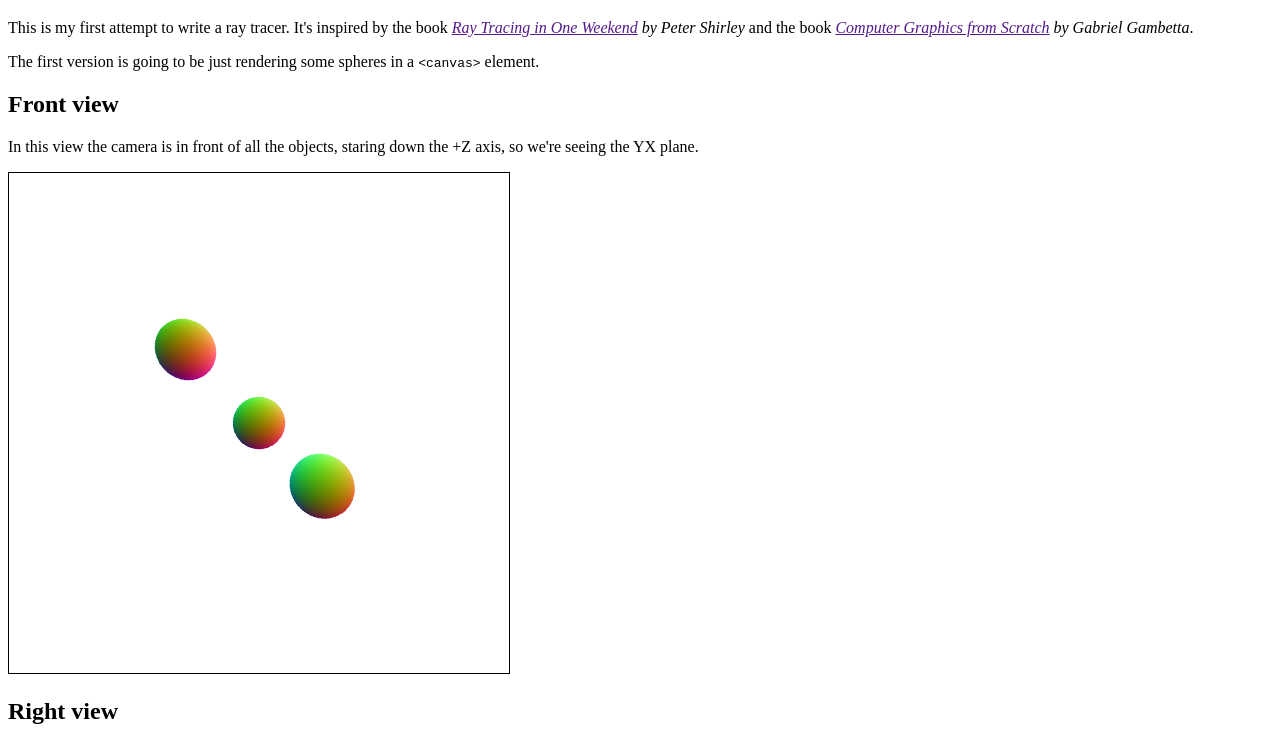
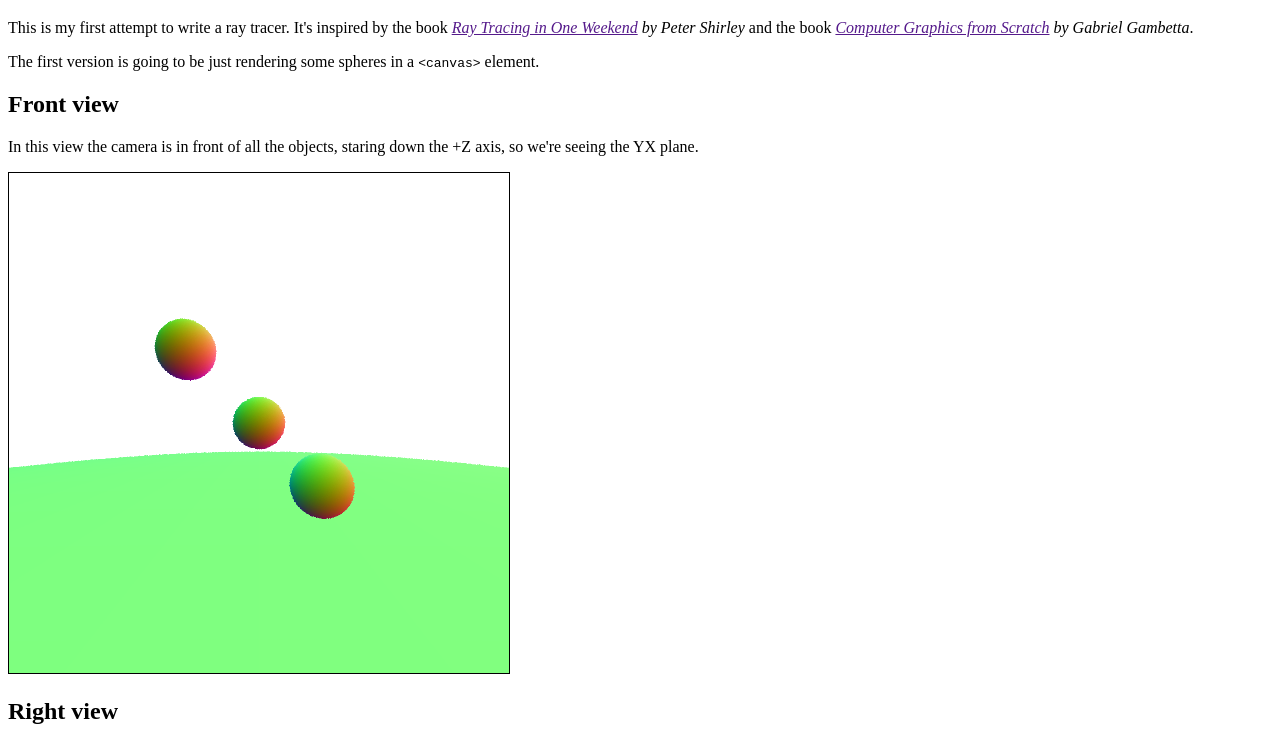
Before and after one commit to bstone100/js-ray-tracer, a website: page index.html in a window 1280 px wide. Shown: the part 61-800 px from the top of the page. Drawn offline with Linux system fonts and the light colour scheme.

Commit message:
add a floor sphere and fixed a bug by ignoring negative t values

```diff
--- a/index.html
+++ b/index.html
@@ -169,40 +169,26 @@
                     a: 255
                 },
                 type: "sphere"
+            },
+            // this sphere will act as the floor, underneath the other spheres
+            {
+                name: "floor",
+                center: {
+                    x: 0,
+                    y: -101,
+                    z: 0
+                },
+                radius: 100,
+                color: {
+                    r: 255,
+                    g: 255,
+                    b: 0,
+                    a: 255
+                },
+                type: "sphere"
             }
         ];
 
-        // let's define the viewport with two points so that its plane is implied
-        // const viewport = {
-        //     topLeft: {
-        //         x: -1.0,
-        //         y: 1.0,
-        //         z: 1.0
-        //     },
-        //     bottomRight: {
-        //         x: 1.0,
-        //         y: -1.0,
-        //         z: 1.0
-        //     },
-        //     get top() {
-        //         return this.topLeft.y;
-        //     },
-        //     get bottom() {
-        //         return this.bottomRight.y;
-        //     },
-        //     get left() {
-        //         return this.topLeft.x;
-        //     },
-        //     get right() {
-        //         return this.bottomRight.x;
-        //     },
-        //     get height() {
-        //         return this.top - this.bottom;
-        //     },
-        //     get width() {
-        //         return this.right - this.left;
-        //     }
-        // };
 
         function dot(vec1, vec2) {
             return (vec1.x * vec2.x) + (vec1.y * vec2.y) + (vec1.z * vec2.z);
@@ -285,7 +271,7 @@
             };
         }
 
-        const samplesPerPixel = 10;
+        const samplesPerPixel = 3;
 
 
         // let's now loop through each view and render them separately
@@ -388,13 +374,18 @@
 
                                 // if there are one or two intersection points
                                 if (discriminant >= 0) {
-                                    // we just need the smaller t value for now because the hit point is closer to the camera
-                                    const t = (-b - Math.sqrt(discriminant)) / (2 * a);
 
-                                    // with this t value, we now can compute exactly where our ray hits this sphere
-                                    // but we don't need to do that quite yet
+                                    // let's take both t values and then select the smaller positive value
+                                    // negative t values are points behind the camera
+                                    // the smaller positive value is a point in front of the camera, closer to it than the other positive value
 
-                                    if (t < min_t) {
+                                    const t1 = Math.max((-b - Math.sqrt(discriminant)) / (2 * a), 0);
+                                    const t2 = Math.max((-b + Math.sqrt(discriminant)) / (2 * a), 0);
+
+                                    const t = Math.min(t1, t2);
+
+                                    // ignore negative t values, those points are behind the camera
+                                    if (t < min_t && t > 0) {
                                         min_t = t;
                                         closest_object = object;
                                     }
```
